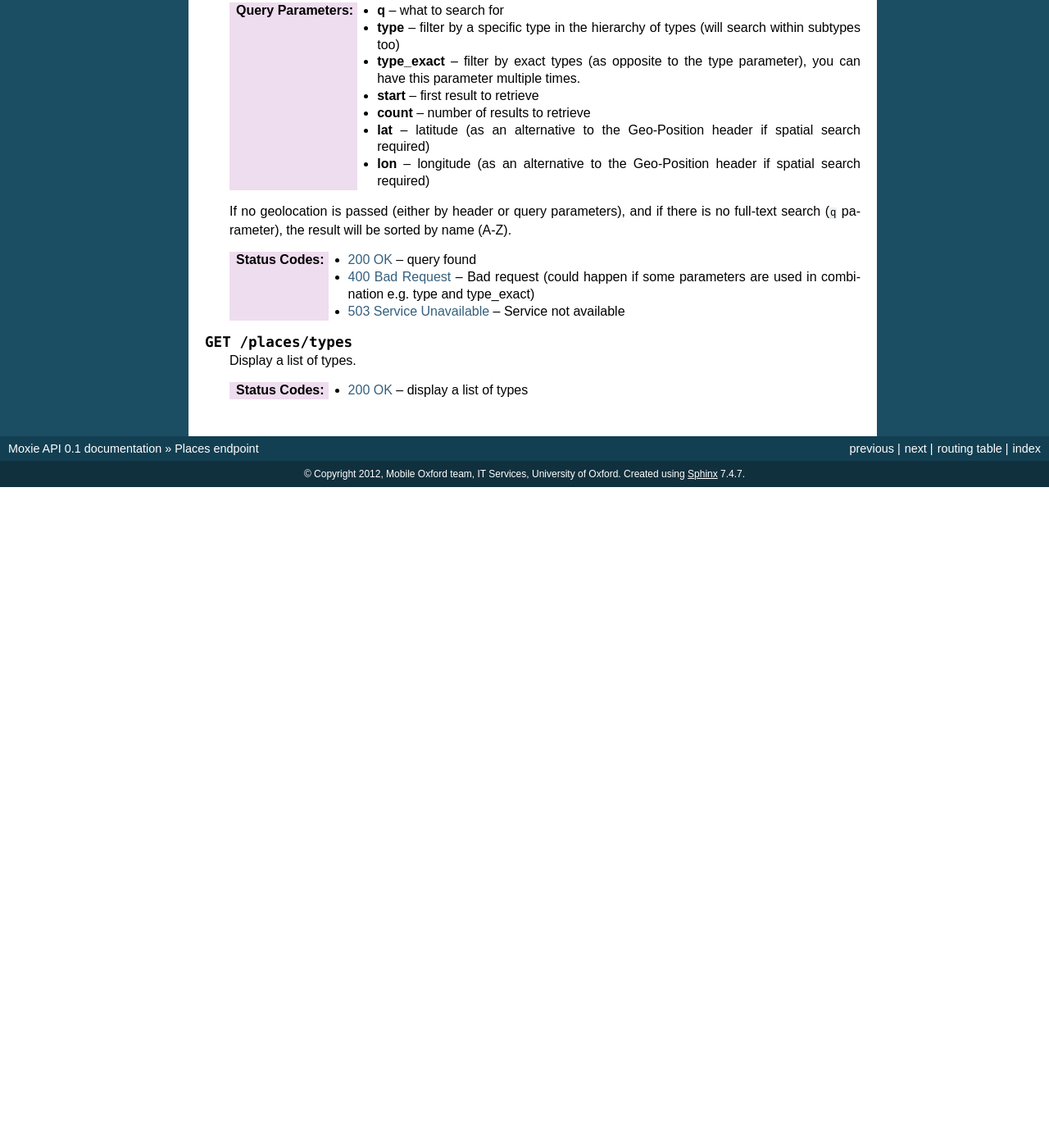
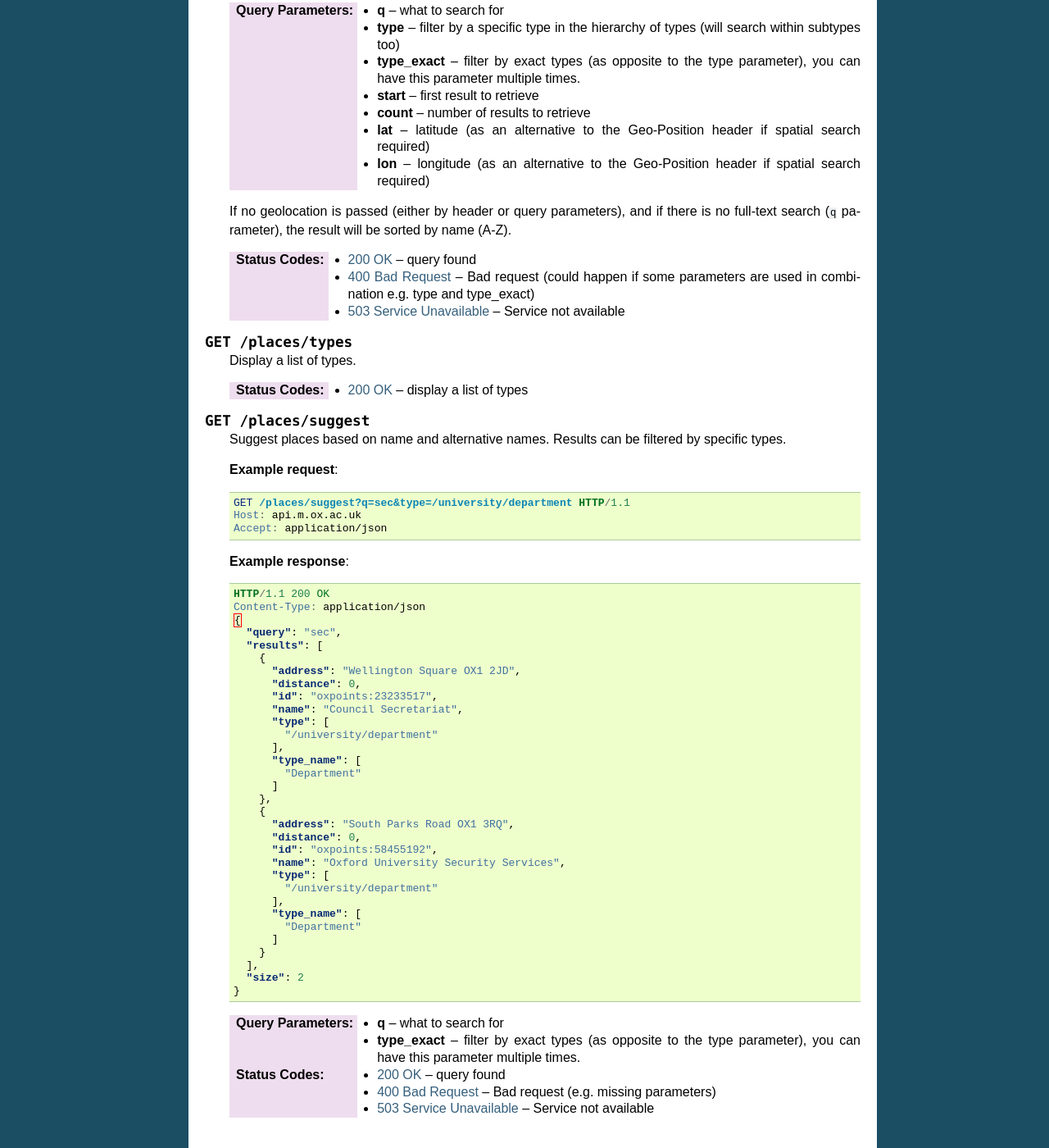
Before and after one commit to martinfilliau/moxie, a Sphinx documentation site: the page built from docs/source/http_api/endpoints/places.rst, in a window 1280 px wide and 1400 px high, scrolled down 1566 px. Shown: the whole window at 82% size. Built offline with Sphinx 7.4.7, drawn with Linux system fonts in a browser that asks for light colours; before the commit the page ends 2160 px from its top, so only the background shows below that.

Commit message:
Added some documentation

```diff
--- a/docs/source/http_api/endpoints/places.rst
+++ b/docs/source/http_api/endpoints/places.rst
@@ -124,3 +124,62 @@ Endpoint to search and retrieve information about places.
     Display a list of types.
 
     :statuscode 200: display a list of types
+
+.. http:get:: /places/suggest
+
+    Suggest places based on name and alternative names.
+    Results can be filtered by specific types.
+
+    **Example request**:
+
+    .. sourcecode:: http
+
+		GET /places/suggest?q=sec&type=/university/department HTTP/1.1
+		Host: api.m.ox.ac.uk
+		Accept: application/json
+
+    **Example response**:
+
+    .. sourcecode:: http
+
+        HTTP/1.1 200 OK
+        Content-Type: application/json
+        {
+          "query": "sec",
+          "results": [
+            {
+              "address": "Wellington Square OX1 2JD",
+              "distance": 0,
+              "id": "oxpoints:23233517",
+              "name": "Council Secretariat",
+              "type": [
+                "/university/department"
+              ],
+              "type_name": [
+                "Department"
+              ]
+            },
+            {
+              "address": "South Parks Road OX1 3RQ",
+              "distance": 0,
+              "id": "oxpoints:58455192",
+              "name": "Oxford University Security Services",
+              "type": [
+                "/university/department"
+              ],
+              "type_name": [
+                "Department"
+              ]
+            }
+          ],
+          "size": 2
+        }
+
+    :query q: what to search for
+    :type q: string
+    :query type_exact: filter by exact types (as opposite to the type parameter), you can have this parameter multiple times.
+    :type type_exact: string
+
+    :statuscode 200: query found
+    :statuscode 400: Bad request (e.g. missing parameters)
+    :statuscode 503: Service not available
```
